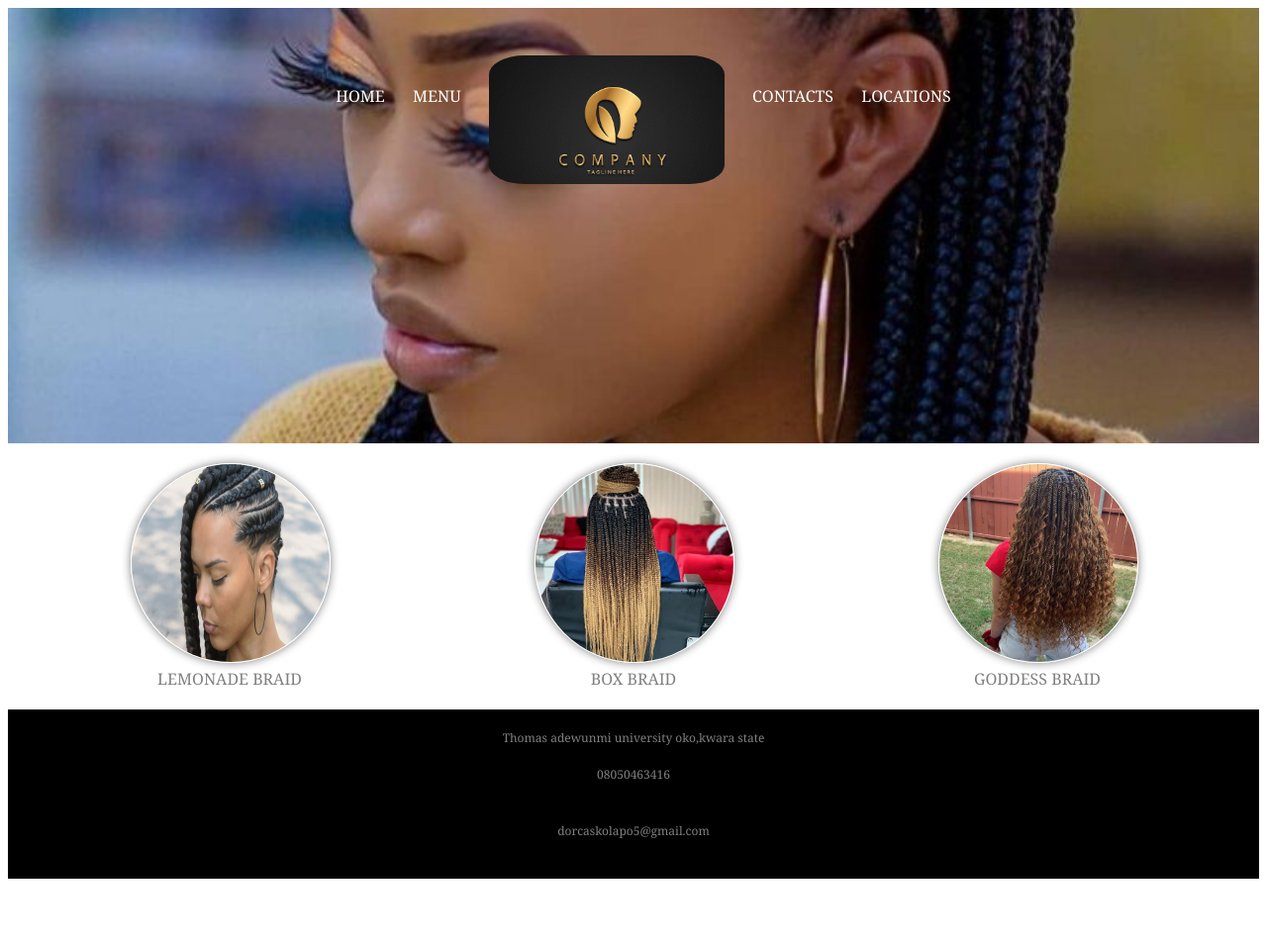
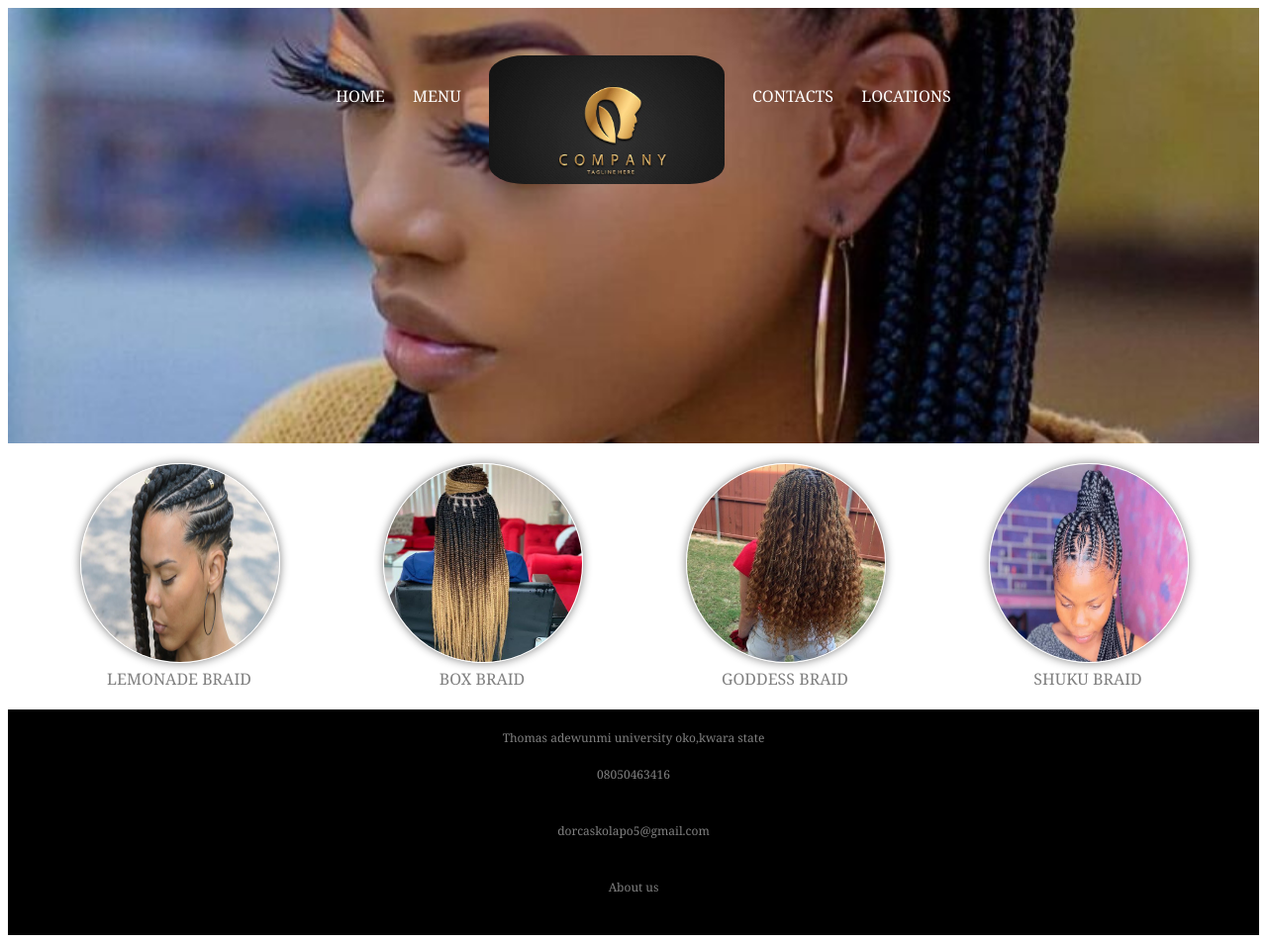
Before and after one commit to Dorcaskolapo/Hair-stylist, a plain HTML site: page index.html in a window 1280 px wide. Shown: the whole page at 99% size. Before the commit the page ends 896 px from the top, so only its background shows below. Drawn offline with Linux system fonts and the light colour scheme.

Commit message:
index.html

```diff
--- a/index.html
+++ b/index.html
@@ -37,6 +37,10 @@
    <img src="images/goddess braid.jpg" alt="goddess braid">
    <figcaption>goddess braid</figcaption>
 </figure>
+<figure>
+  <img src="images/Shuku braid.png" alt="Shuku braid">
+  <figcaption>Shuku braid</figcaption>
+</figure>
 </section>
 
   <footer>
@@ -47,6 +51,9 @@
     <footer>
     dorcaskolapo5@gmail.com
   </footer>
+  <footer>
+    About us
+  </footer>
 
 </body>
 </html>
```
